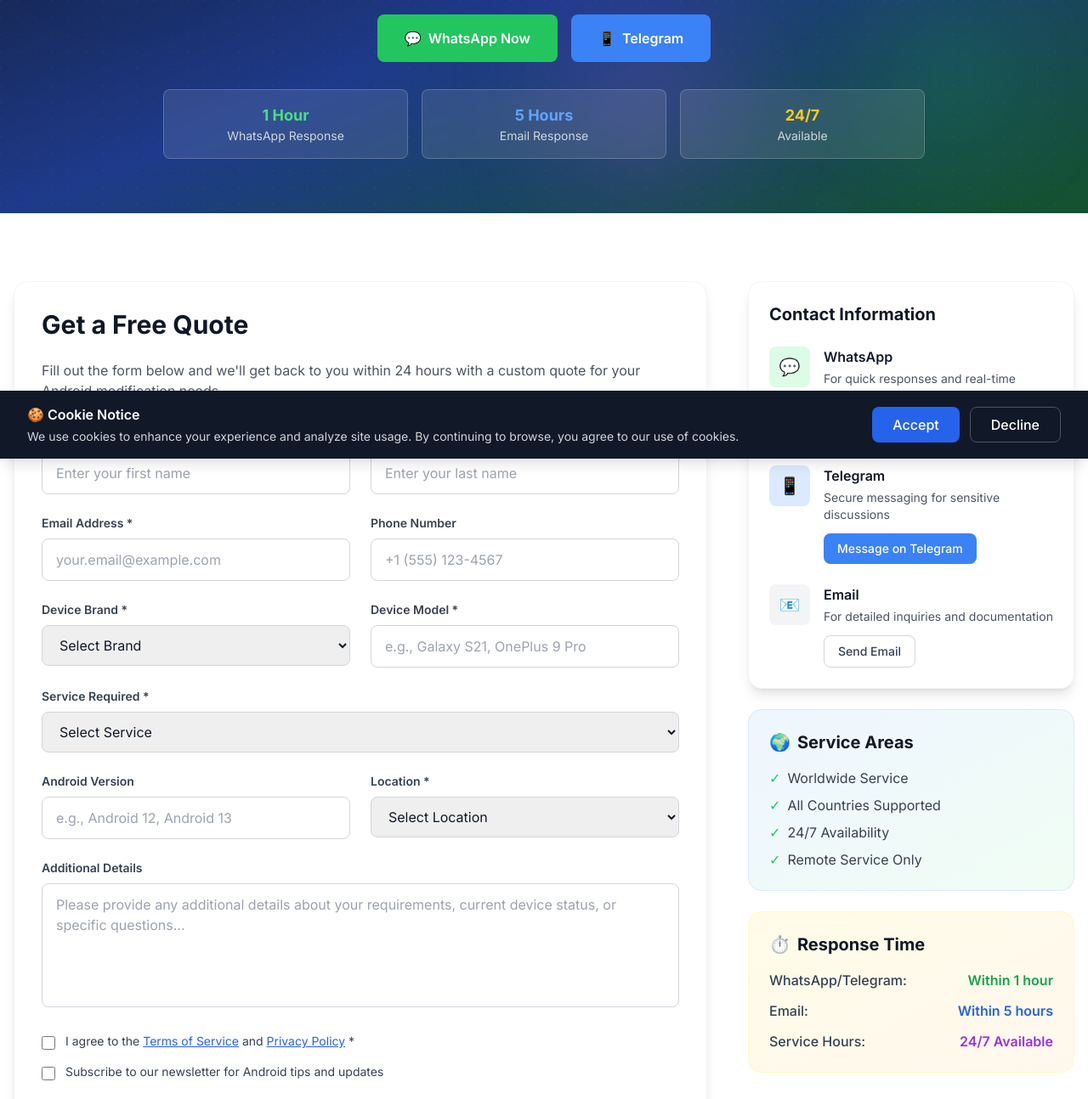
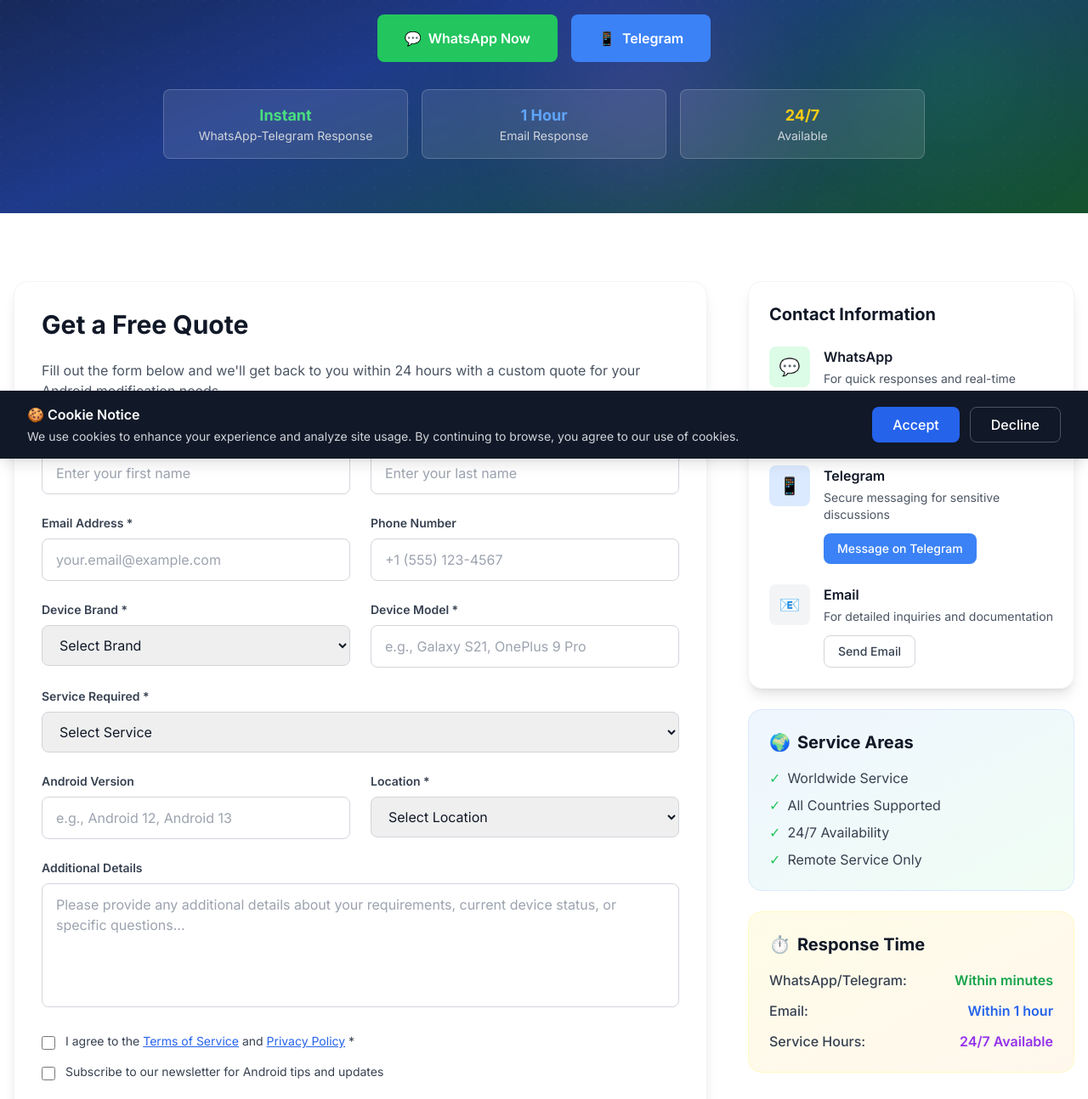
Before and after one commit to saadnahid7/droidrooter, a plain HTML site: page contact.html in a window 1280 px wide. Shown: the part 260-1554 px from the top of the page at 85% size. Drawn offline with nearby package versions, Linux system fonts and the light colour scheme.

Commit message:
Update contact.html

```diff
--- a/contact.html
+++ b/contact.html
@@ -126,11 +126,11 @@
                     <!-- Response Time Info -->
                     <div class="grid grid-cols-1 sm:grid-cols-3 gap-4">
                         <div class="bg-white/10 backdrop-blur-sm rounded-lg p-4 border border-white/20">
-                            <div class="text-lg font-bold text-green-400">1 Hour</div>
-                            <div class="text-sm text-gray-300">WhatsApp Response</div>
+                            <div class="text-lg font-bold text-green-400">Instant</div>
+                            <div class="text-sm text-gray-300">WhatsApp-Telegram Response</div>
                         </div>
                         <div class="bg-white/10 backdrop-blur-sm rounded-lg p-4 border border-white/20">
-                            <div class="text-lg font-bold text-blue-400">5 Hours</div>
+                            <div class="text-lg font-bold text-blue-400">1 Hour</div>
                             <div class="text-sm text-gray-300">Email Response</div>
                         </div>
                         <div class="bg-white/10 backdrop-blur-sm rounded-lg p-4 border border-white/20">
@@ -461,11 +461,11 @@
                             <div class="space-y-3">
                                 <div class="flex justify-between items-center">
                                     <span class="text-gray-700 font-medium">WhatsApp/Telegram:</span>
-                                    <span class="text-green-600 font-semibold">Within 1 hour</span>
+                                    <span class="text-green-600 font-semibold">Within minutes</span>
                                 </div>
                                 <div class="flex justify-between items-center">
                                     <span class="text-gray-700 font-medium">Email:</span>
-                                    <span class="text-blue-600 font-semibold">Within 5 hours</span>
+                                    <span class="text-blue-600 font-semibold">Within 1 hour</span>
                                 </div>
                                 <div class="flex justify-between items-center">
                                     <span class="text-gray-700 font-medium">Service Hours:</span>
```
